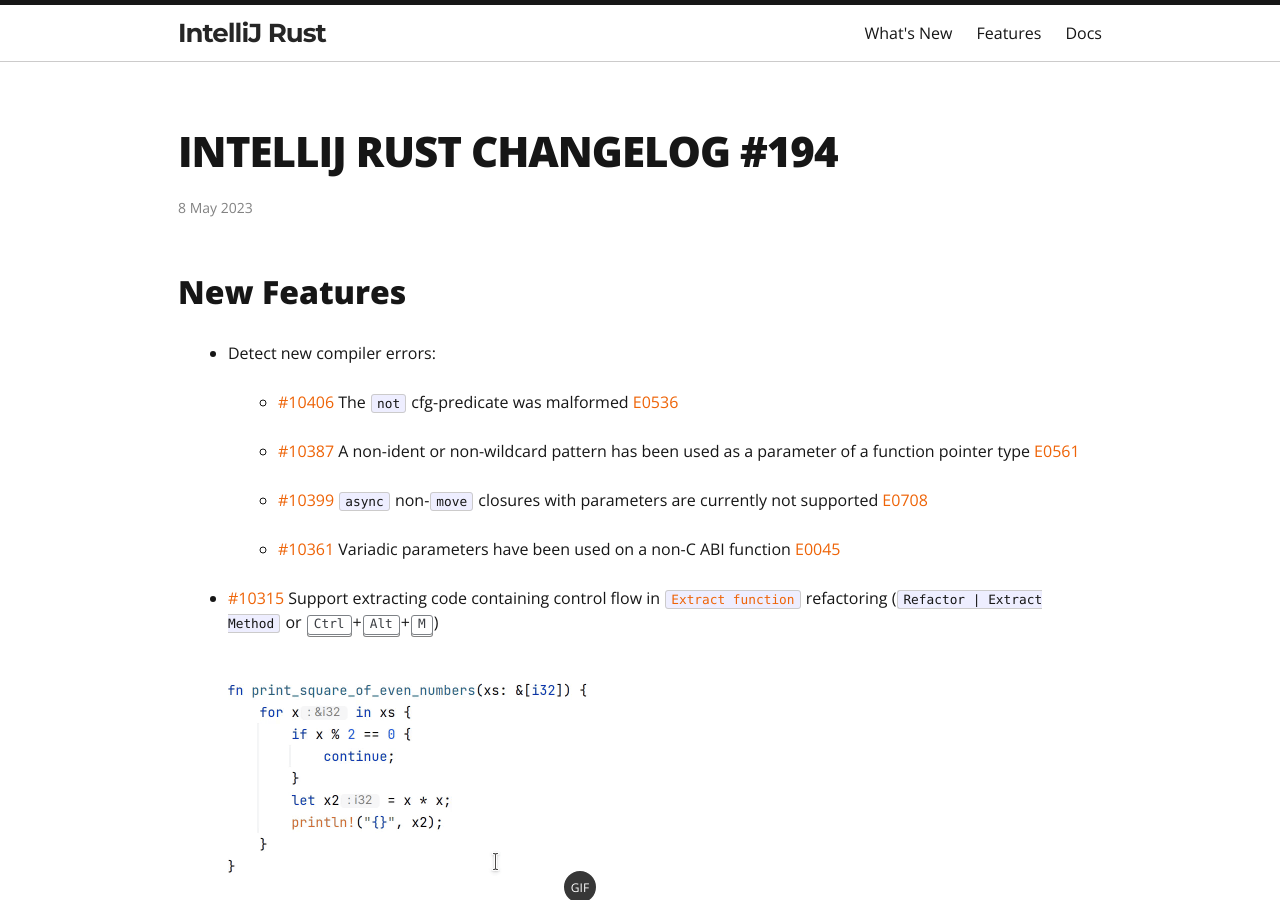
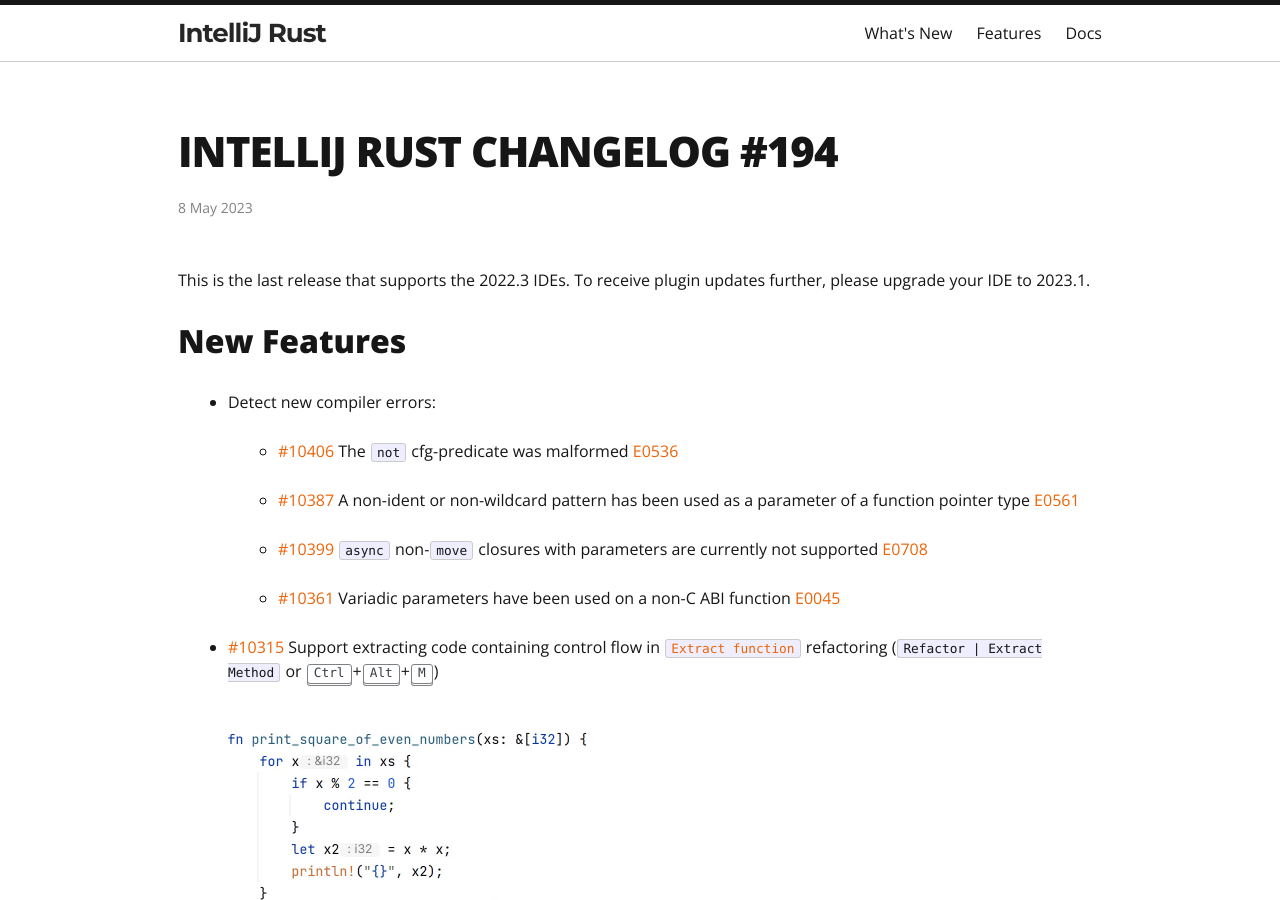
Before and after one commit to intellij-rust/intellij-rust.github.io, a Jekyll site: the page built from _posts/2023-05-08-changelog-194.markdown, in a window 1280 px wide and 900 px high. Built offline with Jekyll 4.4.1, drawn with Linux system fonts in a browser that asks for light colours; nearby versions of some CDN libraries; some web fonts are replaced.

Commit message:
Update Changelog 194
Add a note about end of 2022.3 support

```diff
--- a/_posts/2023-05-08-changelog-194.markdown
+++ b/_posts/2023-05-08-changelog-194.markdown
@@ -4,6 +4,8 @@
 date: 2023-05-08 13:00:00 +0300
 ---
 
+
+This is the last release that supports the 2022.3 IDEs. To receive plugin updates further, please upgrade your IDE to 2023.1.
 
 ## New Features
 
```
